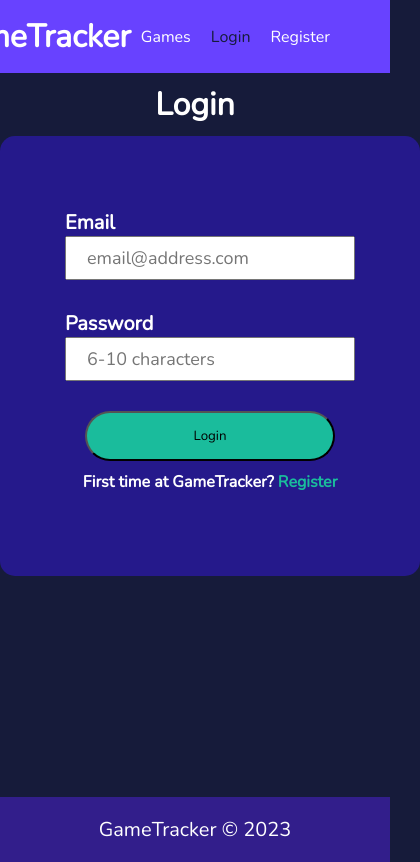
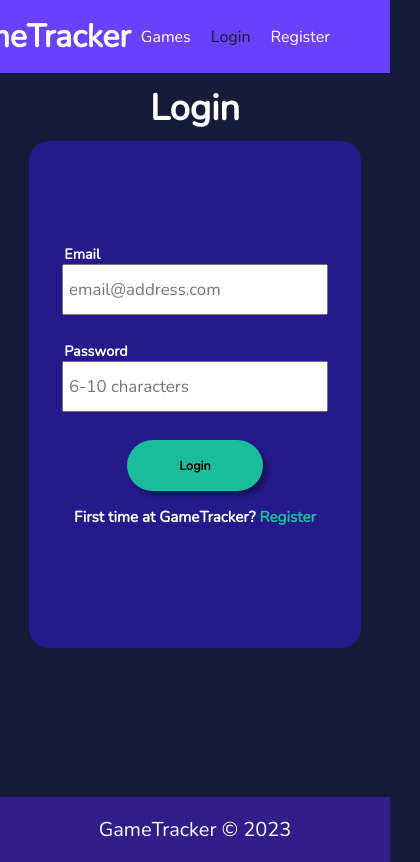
Before and after one commit to gfiami/GameTracker, a Vue app in the folder frontend/: page /login in a window 390 px wide. Shown: the whole page, 420 px wide, since content can reach past the window. Built offline with nearby package versions, Linux system fonts and the light colour scheme.

Commit message:
layout: adjusted mobile version of register|login view

```diff
--- a/frontend/src/views/LoginView.vue
+++ b/frontend/src/views/LoginView.vue
@@ -139,7 +139,6 @@ export default {
 .label-container {
   display: flex;
   flex-direction: column;
-  justify-content: space-between;
   align-items: flex-start;
 }
 .main-error {
@@ -150,14 +149,16 @@ export default {
 }
 .error {
   color: #d9ff42;
-  font-size: 12px;
+  font-size: 1.4vh;
   font-weight: 500;
+  text-shadow: 1px 1px 1px #000000;
 }
 .registerMessage {
   font-weight: 800;
-  font-size: 16px;
+  font-size: 1.8vh;
   align-self: center;
-  padding: 10px;
+  padding: 2vh 2vw;
+  text-align: center;
 }
 .registerMessage a {
   color: #1abc9c;
@@ -168,11 +169,13 @@ export default {
   color: #fff;
 }
 label {
+  margin-left: 0.5vw;
   font-weight: 800;
-  font-size: 20px;
+  font-size: 1.8vh;
+  display: inline;
 }
 .title {
-  font-size: 32px;
+  font-size: 5vh;
   font-weight: 800;
   text-align: center;
   width: 100%;
@@ -180,40 +183,100 @@ label {
 }
 .login-container {
   background: rgba(48, 25, 189, 0.62);
-  border-radius: 15px;
+  border-radius: 20px;
   margin: auto;
-  margin-top: 10px;
-  width: 420px;
-  height: 440px;
+  margin-top: 1vh;
+  width: 30vw;
+  height: 60vh;
+  max-height: 100%;
   display: flex;
   align-items: center;
   justify-content: center;
-  margin-bottom: 40px;
+  margin-bottom: 10vh;
 }
 .input-group {
   display: flex;
   flex-direction: column;
-  width: 100%;
+  width: 90%;
+  max-width: 100%;
 }
 .input-group input {
-  height: 40px;
-  margin-bottom: 30px;
-  padding: 20px;
-  font-size: 18px;
+  width: 100%;
+  height: 6vh;
+  margin-bottom: 3.3vh;
+  padding: 2vh 1.2vw;
+  font-size: 2vh;
+  align-self: center;
 }
 .login-form {
   display: flex;
   flex-direction: column;
-  align-items: flex-start;
+  align-items: center;
   justify-content: center;
-  width: 290px;
+  width: 75%;
 }
 .login-form button {
   background: #1abc9c;
+  padding: 2vh 2vw;
   border-radius: 35px;
-  height: 50px;
-  width: 250px;
-  align-self: center;
+  width: 15vw;
   cursor: pointer;
+  font-size: 1.5vh;
+  font-weight: bolder;
+  border: none;
+  box-shadow: 5px 5px 4px rgba(0, 0, 0, 0.3);
+  transition: 0.4s;
+}
+.login-form button:hover {
+  color: #4c1bbc;
+}
+/* */
+@media screen and (max-width: 991px) {
+  .login-container {
+    width: 70vw;
+  }
+  .input-group {
+    width: 70%;
+  }
+  .input-group input {
+    width: 100%;
+  }
+  .label {
+    margin-left: 0;
+  }
+  .login-form button {
+    width: 30vw;
+    height: 100%;
+  }
+}
+@media screen and (max-width: 768px) {
+  .title {
+    font-size: 4.3vh;
+  }
+  .login-container {
+    width: 85vw;
+  }
+  .login-form {
+    width: 80%;
+  }
+  .login-form button {
+    width: 35vw;
+    height: 100%;
+  }
+  .input-group {
+    width: 70vw;
+  }
+  label {
+    font-weight: 600;
+    font-size: 1.7vh;
+  }
+  input {
+    width: 100%;
+  }
+  .error {
+    font-size: 1.2vh;
+    font-weight: 300;
+    text-shadow: 1px 1px 1px #000000;
+  }
 }
 </style>
--- a/frontend/src/views/RegisterView.vue
+++ b/frontend/src/views/RegisterView.vue
@@ -162,18 +162,19 @@ export default {
 
 <style scoped>
 .termsMessage {
-  font-size: 12px;
+  font-size: 1.5vh;
   text-align: center;
-  margin-bottom: 10px;
+  margin: 2vh 0;
 }
 .termsMessage u {
   cursor: pointer;
 }
 .loginMessage {
   font-weight: 800;
-  font-size: 16px;
+  font-size: 1.8vh;
   align-self: center;
-  padding: 10px;
+  padding: 2vh 2vw;
+  text-align: center;
 }
 .loginMessage a {
   color: #1abc9c;
@@ -186,62 +187,124 @@ export default {
 .label-container {
   display: flex;
   flex-direction: column;
-  justify-content: space-between;
   align-items: flex-start;
 }
 label {
+  margin-left: 1vw;
   font-weight: 800;
-  font-size: 20px;
+  font-size: 1.8vh;
   display: inline;
 }
 .error {
   color: #d9ff42;
-  font-size: 12px;
+  font-size: 1.4vh;
   font-weight: 500;
+  text-shadow: 1px 1px 1px #000000;
 }
 .title {
-  font-size: 32px;
+  font-size: 5vh;
   font-weight: 800;
   text-align: center;
   width: 100%;
   margin-top: 10px;
 }
 .register-container {
+  padding: 2vh 2vw;
   background: rgba(48, 25, 189, 0.62);
-  border-radius: 15px;
+  border-radius: 20px;
   margin: auto;
-  margin-top: 10px;
-  width: 420px;
-  height: 640px;
+  margin-top: 1vh;
+  width: 40vw;
+  height: 80vh;
+  max-height: 100%;
   display: flex;
   align-items: center;
   justify-content: center;
-  margin-bottom: 40px;
+  margin-bottom: 10vh;
 }
 .input-group {
   display: flex;
   flex-direction: column;
-  width: 100%;
+  width: 90%;
+  max-width: 100%;
 }
 .input-group input {
-  height: 40px;
-  margin-bottom: 30px;
-  padding: 20px;
-  font-size: 18px;
+  width: 90%;
+  height: 6vh;
+  margin-bottom: 3.3vh;
+  padding: 2vh 1.2vw;
+  font-size: 2vh;
+  align-self: center;
 }
 .register-form {
   display: flex;
   flex-direction: column;
-  align-items: flex-start;
+  align-items: center;
   justify-content: center;
-  width: 290px;
+  max-width: 85%;
+  max-height: 100%;
 }
 .register-form button {
   background: #1abc9c;
+  padding: 2vh 2vw;
   border-radius: 35px;
-  height: 50px;
-  width: 250px;
-  align-self: center;
+  width: 15vw;
   cursor: pointer;
+  font-size: 1.5vh;
+  font-weight: bolder;
+  border: none;
+  box-shadow: 5px 5px 4px rgba(0, 0, 0, 0.3);
+  transition: 0.4s;
+}
+.register-form button:hover {
+  color: #4c1bbc;
+}
+@media screen and (max-width: 991px) {
+  .register-container {
+    width: 70vw;
+  }
+  .input-group {
+    width: 70%;
+  }
+  .input-group input {
+    width: 100%;
+  }
+  .label {
+    margin-left: 0;
+  }
+  .register-form button {
+    width: 30vw;
+    height: 100%;
+  }
+}
+@media screen and (max-width: 768px) {
+  .title {
+    font-size: 4.3vh;
+  }
+  .register-container {
+    width: 85vw;
+  }
+  .register-form button {
+    width: 35vw;
+    height: 100%;
+  }
+  .input-group {
+    width: 70vw;
+  }
+  .termsMessage {
+    font-size: 1.5vh;
+  }
+  label {
+    font-weight: 600;
+    font-size: 1.7vh;
+  }
+  input {
+    width: 100%;
+  }
+  .error {
+    font-size: 1.2vh;
+    font-weight: 300;
+    text-shadow: 1px 1px 1px #000000;
+  }
 }
 </style>
```
